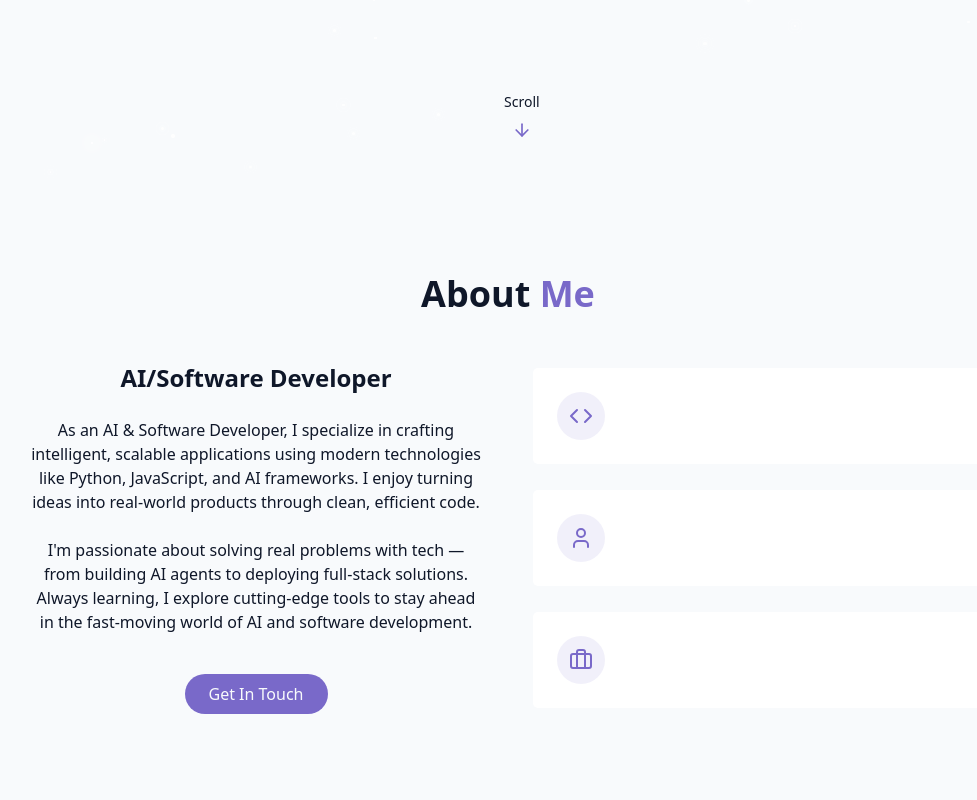
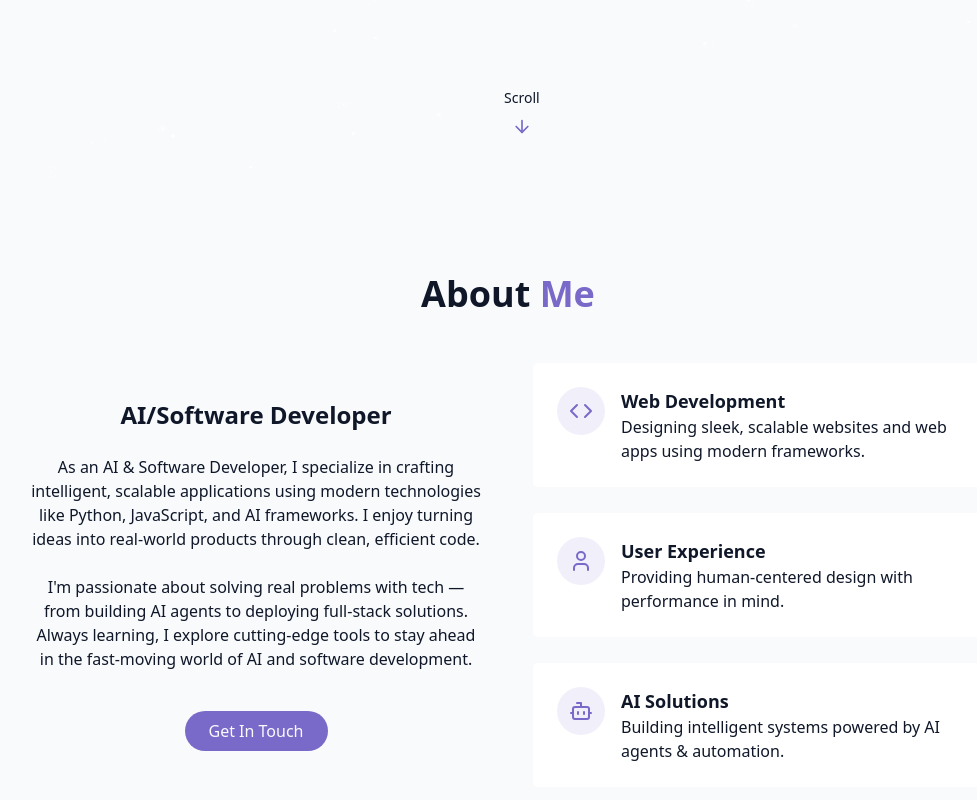
Before and after one commit to KarinaKKarinaK/react-portfolio, a React (Vite) app: page / in a window 1280 px wide. Shown: the part 622-1422 px from the top of the page, without its empty margins (132-1109 px from the left). Built offline with nearby package versions, Linux system fonts and the light colour scheme.

Commit message:
Added more components to about section

```diff
--- a/src/components/AboutSection.jsx
+++ b/src/components/AboutSection.jsx
@@ -1,5 +1,4 @@
-import { Code, User, Briefcase } from "lucide-react";
-
+import { Code, User, Bot } from "lucide-react";
 
 export const AboutSection = () => {
   return (
@@ -39,21 +38,43 @@ export const AboutSection = () => {
             <div className="gradient-border p-6 card-hover">
               <div className="flex items-start gap-4">
                 <div className="p-3 rounded-full bg-primary/10">
-                        <Code className="h-6 w-6 text-primary"/>
+                  <Code className="h-6 w-6 text-primary" />
+                </div>
+                <div className="text-left">
+                  <h4 className="font-semibold text-lg">Web Development</h4>
+                  <p className="text-muted-foreground">
+                    {" "}
+                    Designing sleek, scalable websites and web apps using modern
+                    frameworks.
+                  </p>
                 </div>
               </div>
             </div>
             <div className="gradient-border p-6 card-hover">
               <div className="flex items-start gap-4">
                 <div className="p-3 rounded-full bg-primary/10">
-                        <User className="h-6 w-6 text-primary"/>
+                  <User className="h-6 w-6 text-primary" />
+                </div>
+                <div className="text-left">
+                  <h4 className="font-semibold text-lg">User Experience</h4>
+                  <p className="text-muted-foreground">
+                    {" "}
+                    Providing human-centered design with performance in mind.
+                  </p>
                 </div>
               </div>
             </div>
             <div className="gradient-border p-6 card-hover">
               <div className="flex items-start gap-4">
                 <div className="p-3 rounded-full bg-primary/10">
-                        <Briefcase className="h-6 w-6 text-primary"/>
+                  <Bot className="h-6 w-6 text-primary" />
+                </div>
+                <div className="text-left">
+                  <h4 className="font-semibold text-lg">AI Solutions</h4>
+                  <p className="text-muted-foreground">
+                    {" "}
+                    Building intelligent systems powered by AI agents & automation.
+                  </p>
                 </div>
               </div>
             </div>
```
Lines whose indentation alone changed are shown as unchanged.
